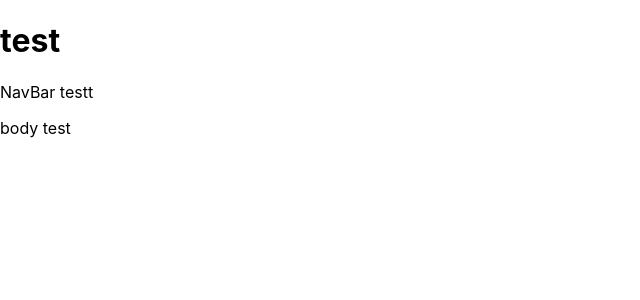
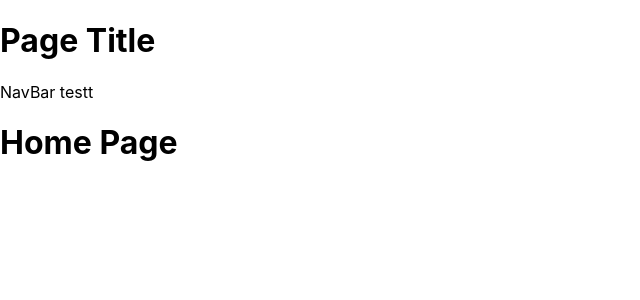
Before and after one commit to nozumaz/creature-collection, a React (Create React App) app: page / in a window 1280 px wide. Shown: the top 300 px of the page, without its empty margins (0-640 px from the left). Built offline with nearby package versions, Linux system fonts and the light colour scheme.

Commit message:
Added Home.js and basic navigation with Browser Router, Route, and Switch

```diff
--- a/src/components/App.js
+++ b/src/components/App.js
@@ -1,19 +1,22 @@
 import React from "react";
-import { Route, Switch } from "react-router-dom";
+import { BrowserRouter, Route, Switch } from "react-router-dom";
 import NavBar from "./NavBar";
+import Home from "./Home";
 
 
 function App() {
 
     return (
         <div>
-        <header>
-            <h1>test</h1>
+            <h1>Page Title</h1>
             <NavBar />
-        </header>
-        <body>
-          <p>body test</p>
-        </body>
+            <BrowserRouter>
+                <Switch>
+                    <Route exact path="/">
+                        <Home />
+                    </Route>
+                </Switch>
+            </BrowserRouter>
       </div>
     );
   }
--- /dev/null
+++ b/src/components/Home.js
@@ -0,0 +1,11 @@
+import React from "react";
+
+function Home() {
+  return (
+    <div>
+        <h1>Home Page</h1>
+    </div>
+  );
+}
+
+export default Home;
```
